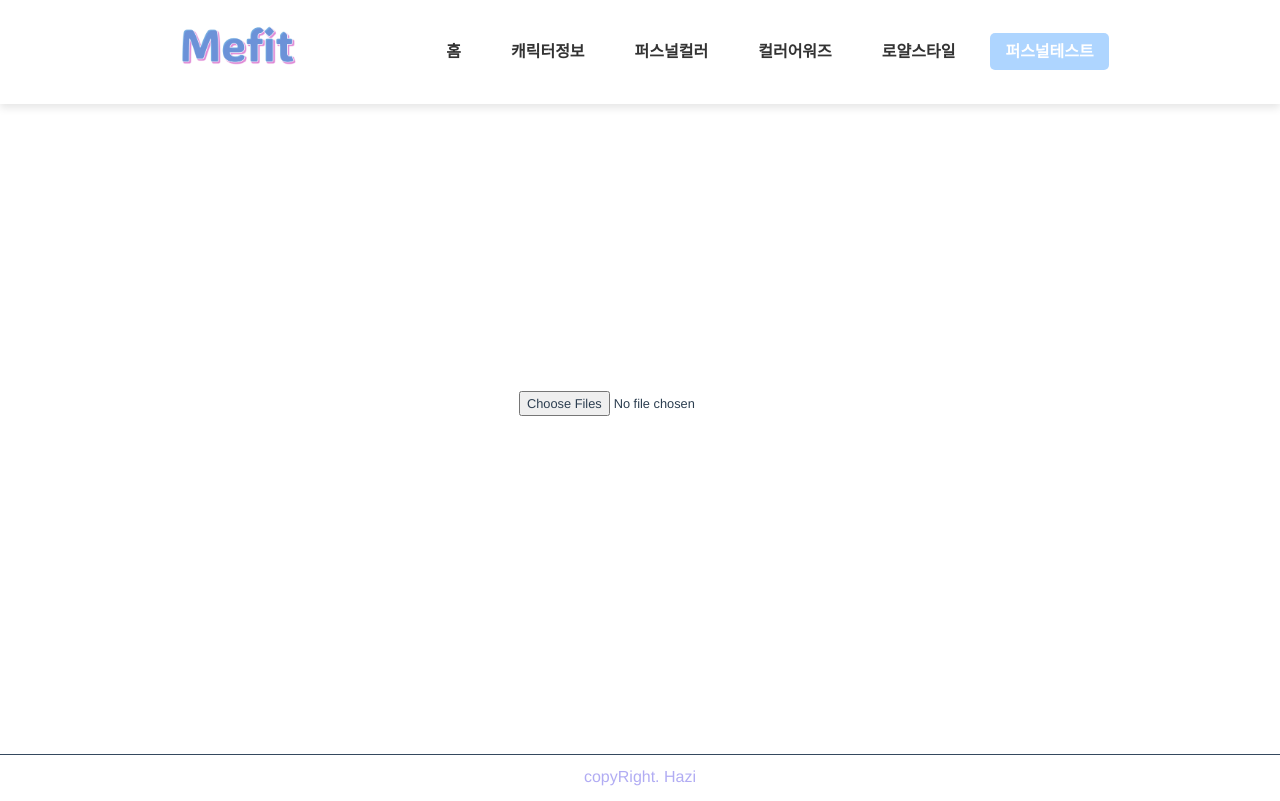
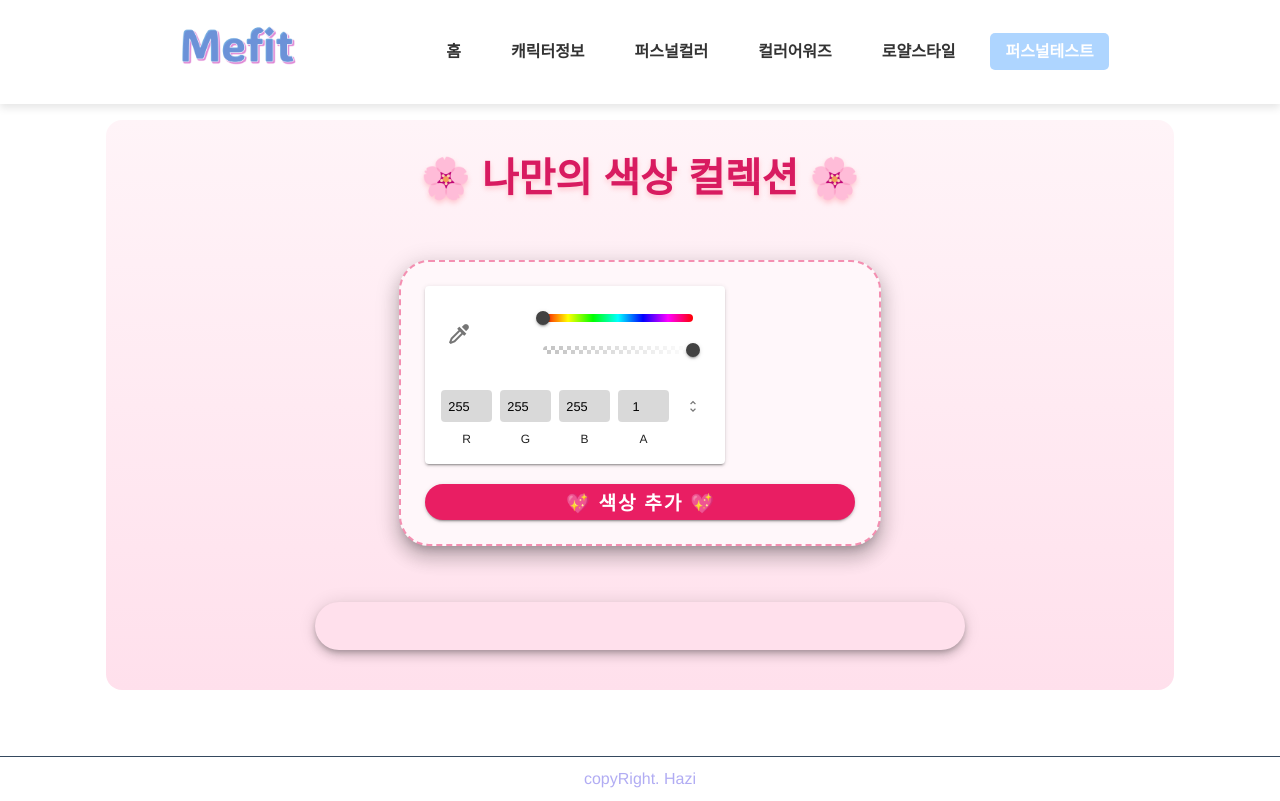
Before and after one commit to wmeong/Mefit-client, a Vue app in the folder mefit-client/: page /color-test in a window 1280 px wide. Built offline with nearby package versions, Linux system fonts and the light colour scheme; a web font is replaced by a local one.

Commit message:
feat: 색상피커화면

```diff
--- a/mefit-client/src/views/Colortest.vue
+++ b/mefit-client/src/views/Colortest.vue
@@ -1,250 +1,163 @@
 <template>
-    <div>
-        <input
-            type="file"
-            multiple
-            @change="handleFileUpload"
-            accept="image/*"
-        />
-        <div class="image-grid">
-            <div
-                v-for="(image, index) in images"
+    <v-container class="py-10 powder-room-container">
+      <!-- 헤더 -->
+      <v-row justify="center" class="mb-10">
+        <h2 class="header-text">🌸 나만의 색상 컬렉션 🌸</h2>
+      </v-row>
+
+      <!-- 색상 피커 및 버튼 -->
+      <v-row justify="center" align="center" class="mb-8">
+        <v-col cols="12" md="6">
+          <v-card class="picker-card powder-box" elevation="12">
+            <v-color-picker v-model="selectedColor" flat hide-canvas></v-color-picker>
+            <v-btn
+              block
+              color="pink lighten-2"
+              class="mt-5 add-color-btn"
+              @click="addColor"
+              :disabled="!selectedColor"
+            >
+              💖 색상 추가 💖
+            </v-btn>
+          </v-card>
+        </v-col>
+      </v-row>
+
+      <!-- 저장된 색상 박스 -->
+      <v-row justify="center">
+        <v-col cols="12" md="8">
+          <v-card class="saved-colors-box powder-box" elevation="6">
+            <v-row dense justify="center">
+              <v-col
+                v-for="(color, index) in savedColors"
                 :key="index"
-                class="image-container"
-            >
-                <img
-                    :src="image.src"
-                    alt="Uploaded Character"
-                    class="avatar-img"
-                />
-                <h2>{{ image.personalColor }}</h2>
-            </div>
-        </div>
-        <canvas ref="canvas" style="display: none"></canvas>
-    </div>
-</template>
+                cols="6"
+                md="3"
+                class="pa-2"
+              >
+                <v-card :style="{ backgroundColor: color }" class="color-box powder-box" outlined>
+                  <div class="color-info">{{ color }}</div>
+                </v-card>
+              </v-col>
+            </v-row>
+          </v-card>
+        </v-col>
+      </v-row>
+    </v-container>
+  </template>
 
-<script>
-export default {
+  <script>
+  export default {
     data() {
-        return { images: [] };
+      return {
+        selectedColor: '#ffffff', // 초기 색상
+        savedColors: []           // 저장된 색상 배열
+      };
     },
     methods: {
-        handleFileUpload(event) {
-            const files = Array.from(event.target.files).slice(0, 150);
-            this.images = [];
-            files.forEach((file) => {
-                const reader = new FileReader();
-                reader.onload = (e) => {
-                    const img = new Image();
-                    img.src = e.target.result;
-                    img.onload = () => {
-                        this.extractColors(img, e.target.result);
-                    };
-                };
-                reader.readAsDataURL(file);
-            });
-        },
+      addColor() {
+        if (this.selectedColor && !this.savedColors.includes(this.selectedColor)) {
+          this.savedColors.push(this.selectedColor); // 선택한 색상 추가
+        }
+      }
+    }
+  };
+  </script>
 
-        extractColors(img, src) {
-            const canvas = this.$refs.canvas;
-            const ctx = canvas.getContext("2d");
-            canvas.width = img.width;
-            canvas.height = img.height;
-            ctx.drawImage(img, 0, 0);
+  <style scoped>
+  /* 컬러풀하고 발랄한 스타일 */
+  .powder-room-container {
+    background: linear-gradient(to bottom, #fff4f8, #ffe0ec);
+    border-radius: 16px;
+    padding: 40px;
+    animation: fadeIn 0.8s ease;
+  }
 
-            const imageData = ctx.getImageData(
-                0,
-                0,
-                img.width,
-                img.height
-            ).data;
-            const colorCounts = {};
+  .header-text {
+    font-size: 2.5rem;
+    font-weight: 700;
+    color: #d81b60;
+    text-align: center;
+    font-family: 'Cursive', 'Nunito', sans-serif;
+    text-shadow: 0px 3px 5px rgba(255, 182, 193, 0.7);
+  }
 
-            for (let i = 0; i < imageData.length; i += 4) {
-                const r = imageData[i];
-                const g = imageData[i + 1];
-                const b = imageData[i + 2];
-                const a = imageData[i + 3];
+  .picker-card {
+    padding: 24px;
+    border-radius: 30px;
+    background: #fff7fa;
+    border: 2px dashed #f48fb1;
+    box-shadow: 0 4px 8px rgba(240, 98, 146, 0.4);
+  }
 
-                // ✅ 투명도 및 완전 검정/흰색 제외
-                if (
-                    a === 0 ||
-                    (r === 0 && g === 0 && b === 0) ||
-                    (r === 255 && g === 255 && b === 255)
-                )
-                    continue;
+  .add-color-btn {
+    font-weight: bold;
+    font-size: 1.2rem;
+    border-radius: 30px;
+    text-transform: none;
+    transition: background 0.3s;
+  }
 
-                const hsv = this.rgbToHsv(r, g, b);
+  .add-color-btn:hover {
+    background: #f06292 !important;
+    color: white;
+  }
 
-                // ✅ 너무 어둡거나 밝은 색상 제거
-                if (hsv.v < 5 || hsv.v > 90) continue;
+  .saved-colors-box {
+    border-radius: 30px;
+    padding: 24px;
+    background: #ffe0ec;
+    animation: popIn 0.6s ease;
+  }
 
-                // ✅ 채도가 매우 낮은 색상 제거
-                if (hsv.s < 3) continue;
+  .color-box {
+    height: 120px;
+    display: flex;
+    align-items: center;
+    justify-content: center;
+    text-align: center;
+    color: white;
+    font-weight: bold;
+    font-size: 1.2rem;
+    border-radius: 20px;
+    border: 2px solid white;
+    transition: transform 0.4s ease, box-shadow 0.4s ease;
+    box-shadow: 0 4px 10px rgba(255, 182, 193, 0.5);
+  }
 
-                // **HSV 근처 색상 통합**을 위해 5단위로 근접 색상 통합
-                const roundedH = Math.round(hsv.h / 5) * 5; // Hue 값을 5단위로 통합
-                const roundedS = Math.round(hsv.s / 5) * 5; // Saturation을 5단위로 통합
-                const roundedV = Math.round(hsv.v / 5) * 5; // Value를 5단위로 통합
-                const key = `${roundedH},${roundedS},${roundedV}`;
+  .color-box:hover {
+    transform: scale(1.1) rotate(-2deg);
+    box-shadow: 0 6px 15px rgba(255, 105, 180, 0.8);
+  }
 
-                colorCounts[key] = (colorCounts[key] || 0) + 1;
-            }
+  .color-info {
+    text-shadow: 0px 3px 5px rgba(0, 0, 0, 0.3);
+    font-family: 'Cursive', sans-serif;
+  }
 
-            // ✅ 상위 30개 색상 추출 및 정렬
-            const sortedColors = Object.entries(colorCounts)
-                .sort((a, b) => b[1] - a[1])
-                .slice(0, 30);
+  .powder-box {
+    border-radius: 30px;
+  }
 
-            // ✅ 가중치 부여
-            const weights = sortedColors.map((_, index) => {
-                if (index < 20) {
-                    // 상위 20개에 높은 가중치
-                    return (
-                        [
-                            0.2, 0.1, 0.14, 0.12, 0.1, 0.08, 0.08, 0.06, 0.04,
-                            0.04,
-                        ][index] || 0.02
-                    );
-                } else {
-                    // 나머지 10개는 낮은 가중치 부여
-                    return 0.02;
-                }
-            });
+  @keyframes fadeIn {
+    from {
+      opacity: 0;
+      transform: translateY(20px);
+    }
+    to {
+      opacity: 1;
+      transform: translateY(0);
+    }
+  }
 
-            // ✅ 평균 HSV 값 계산
-            let hSum = 0,
-                sSum = 0,
-                vSum = 0,
-                totalWeight = 0;
-            sortedColors.forEach(([key], index) => {
-                const [h, s, v] = key.split(",").map(Number);
-                const weight = weights[index];
-
-                hSum += h * weight;
-                sSum += s * weight;
-                vSum += v * weight;
-                totalWeight += weight;
-            });
-
-            const avgH = hSum / totalWeight;
-            const avgS = sSum / totalWeight;
-            const avgV = vSum / totalWeight;
-
-            // ✅ 최종 퍼스널컬러 분류
-            this.images.push({
-                src,
-                personalColor: this.findClosestPersonalColor(avgH, avgS, avgV),
-            });
-        },
-        rgbToHsv(r, g, b) {
-            (r /= 255), (g /= 255), (b /= 255);
-            const max = Math.max(r, g, b),
-                min = Math.min(r, g, b);
-            const d = max - min;
-            const s = max === 0 ? 0 : d / max;
-            let h;
-
-            if (max === min) h = 0;
-            else {
-                h =
-                    max === r
-                        ? (g - b) / d + (g < b ? 6 : 0)
-                        : max === g
-                        ? (b - r) / d + 2
-                        : (r - g) / d + 4;
-                h /= 6;
-            }
-
-            return { h: h * 360, s: s * 100, v: max * 100 };
-        },
-
-        mergeSimilarColors(colors) {
-            const thresholdH = 10,
-                thresholdSV = 15;
-            const mergedColors = [];
-
-            colors.forEach(([key, count]) => {
-                const [h, s, v] = key.split(",").map(Number);
-                let merged = false;
-
-                for (const group of mergedColors) {
-                    const [groupH, groupS, groupV] = group.hsv;
-                    if (
-                        Math.abs(groupH - h) < thresholdH &&
-                        Math.abs(groupS - s) < thresholdSV &&
-                        Math.abs(groupV - v) < thresholdSV
-                    ) {
-                        group.count += count;
-                        merged = true;
-                        break;
-                    }
-                }
-
-                if (!merged) {
-                    mergedColors.push({ hsv: [h, s, v], count });
-                }
-            });
-
-            return mergedColors;
-        },
-
-        findClosestPersonalColor(h, s, v) {
-            if (v < 10) return "겨울쿨 다크";
-
-            if (h >= 0 && h <= 60 && s >= 40 && v >= 60) return "봄웜 브라이트";
-            if (h >= 0 && h <= 50 && v >= 70 && s >= 30) return "봄웜 라이트";
-
-            if (h >= 100 && h <= 170 && s >= 10 && v >= 10 && v <= 40)
-                return "가을웜 딥";
-
-            if (h >= 30 && h <= 70 && s >= 20 && v >= 30 && v <= 50)
-                return "가을웜 뮤트";
-            if (h >= 40 && h <= 120 && s >= 30 && v >= 50)
-                return "가을웜 스트롱";
-
-            const personalColors = [
-                { tone: "봄웜 라이트", h: [40, 85], s: 30, v: 60 },
-                { tone: "봄웜 브라이트", h: [0, 25], s: 60, v: 55 },
-                { tone: "봄웜 트루", h: [25, 50], s: 50, v: 50 },
-
-                { tone: "여름쿨 라이트", h: [110, 140], s: 45, v: 60 },
-                { tone: "여름쿨 브라이트", h: [140, 170], s: 35, v: 45 },
-                { tone: "여름쿨 뮤트", h: [170, 220], s: 25, v: 40 },
-                { tone: "가을웜 뮤트", h: [30, 70], s: 20, v: 30 },
-                { tone: "가을웜 딥", h: [100, 170], s: 10, v: 10 },
-                { tone: "가을웜 스트롱", h: [70, 120], s: 25, v: 40 },
-                { tone: "겨울쿨 브라이트", h: [200, 270], s: 45, v: 55 },
-                { tone: "겨울쿨 스트롱", h: [180, 280], s: 30, v: 35 },
-                { tone: "겨울쿨 다크", h: [270, 360], s: 50, v: 40 },
-            ];
-
-            return personalColors.reduce(
-                (closest, color) => {
-                    const midH = (color.h[0] + color.h[1]) / 2;
-                    const diff =
-                        Math.abs(midH - h) +
-                        Math.abs(color.s - s) +
-                        Math.abs(color.v - v);
-                    return diff < closest.diff
-                        ? { tone: color.tone, diff }
-                        : closest;
-                },
-                { tone: "겨울쿨 다크", diff: Infinity }
-            ).tone;
-        },
-    },
-};
-</script>
-
-<style scoped>
-.image-grid {
-    display: grid;
-    grid-template-columns: repeat(5, 1fr);
-    gap: 10px;
-}
-.avatar-img {
-    max-width: 150px;
-}
-</style>
+  @keyframes popIn {
+    from {
+      transform: scale(0.8);
+      opacity: 0;
+    }
+    to {
+      transform: scale(1);
+      opacity: 1;
+    }
+  }
+  </style>
```
